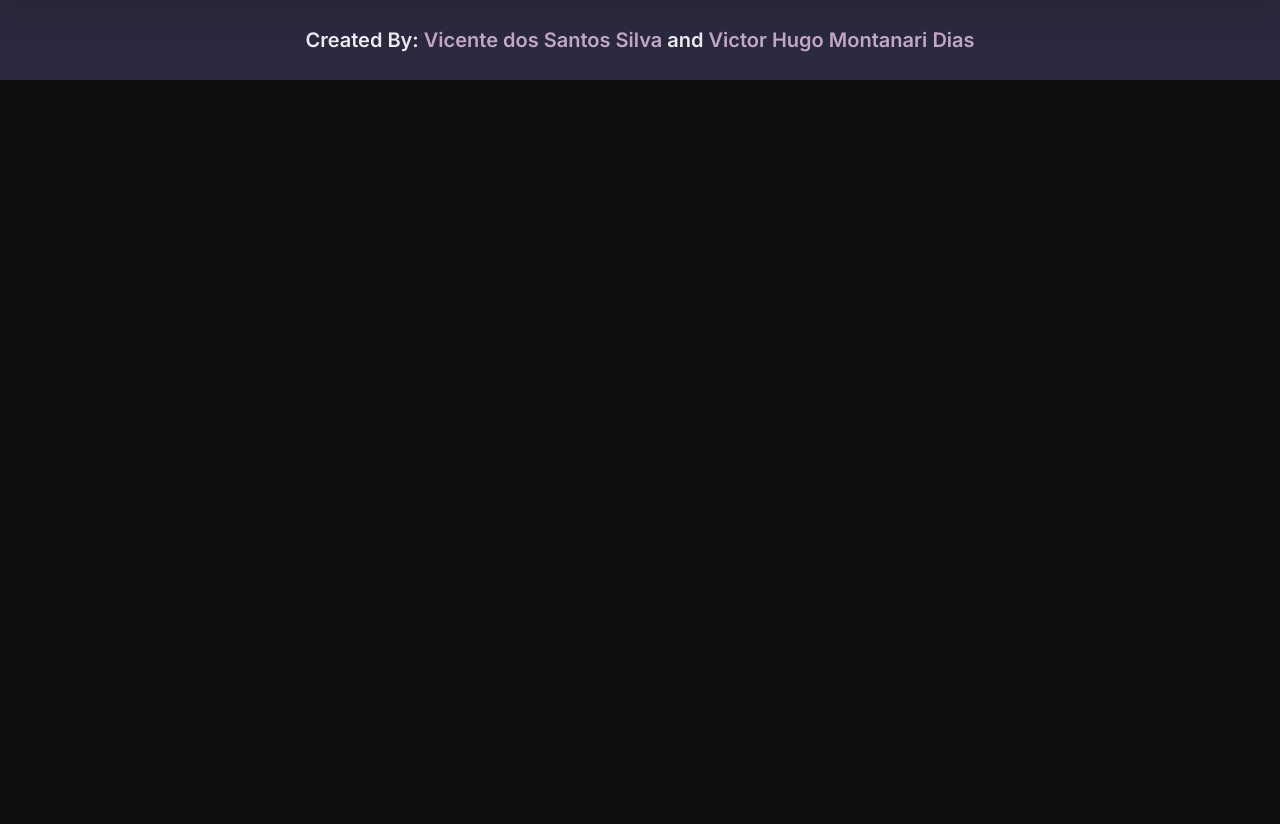
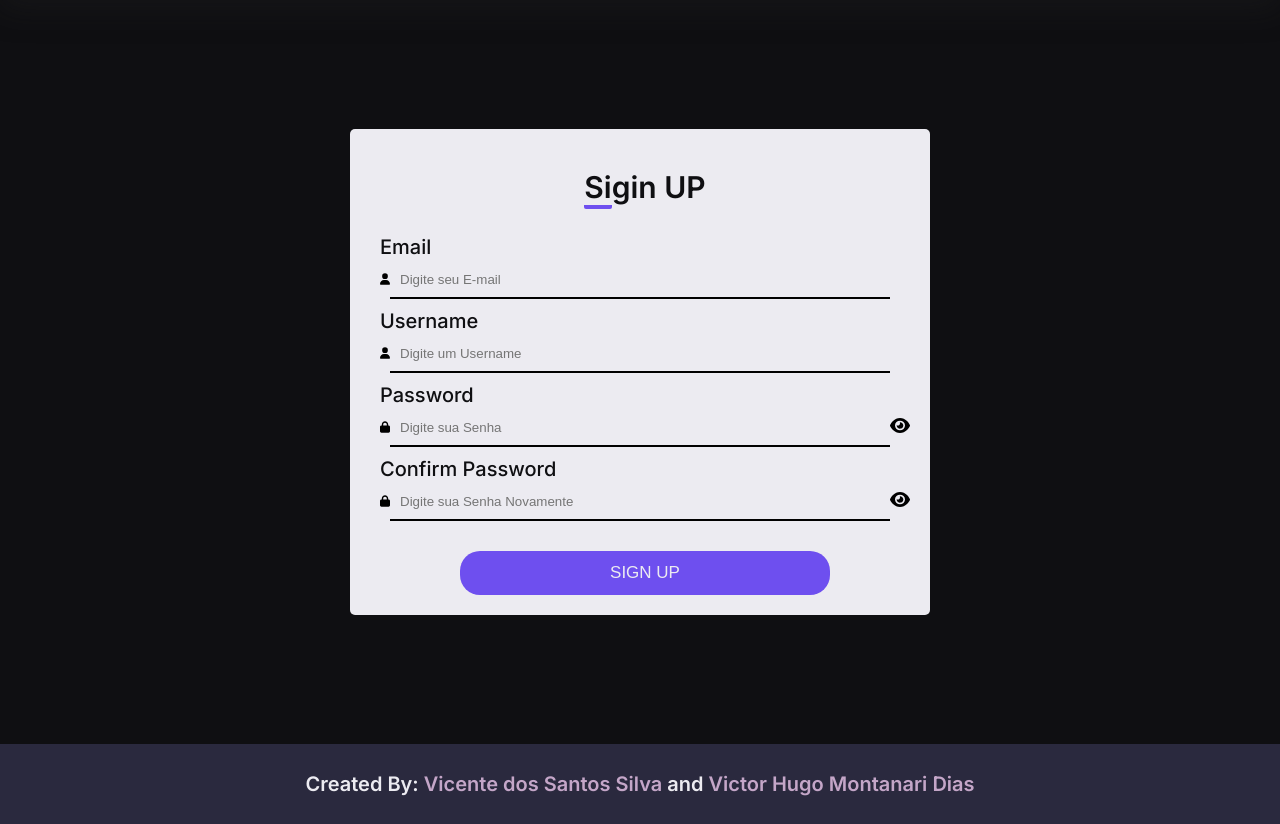
Before and after one commit to vct-h-dias/FinanceOP, a PHP site: page /pages/signup.html in a window 1280 px wide. Shown: the part 56-880 px from the top of the page. Before the commit the page ends 136 px from the top, so only its background shows below. Run offline with PHP 8.4, Linux system fonts and the light colour scheme.

Commit message:
new releases

```diff
--- a/pages/signup.html
+++ b/pages/signup.html
@@ -38,11 +38,51 @@
             </ul>
         </header>
 
+        <div class="container_forms">
+            <form>
+                <h1><span>Si</span>gin UP</h1>
+                <div class="form-group">
+                    <label for="email">Email</label>
+                    <div class="input-control">
+                        <img src="../assets/user-solid.svg" class="no_select_image" width="10" alt="user icon">
+                        <input type="text" class="form-control" name="email" id="email" placeholder="Digite seu E-mail" required>
+                    </div>
+                </div>
+                <div class="form-group">
+                    <label for="username">Username</label>
+                    <div class="input-control">
+                        <img src="../assets/user-solid.svg" class="no_select_image" width="10" alt="user icon">
+                        <input type="text" class="form-control" name="username" id="username" placeholder="Digite um Username" required>
+                    </div>
+                </div>
+                <div class="form-group">
+                    <label for="password">Password</label>
+                    <div class="input-control">
+                        <img src="../assets/lock-solid.svg" class="no_select_image" width="10" alt="password icon">
+                        <input type="password" class="form-control" name="password" id="password" placeholder="Digite sua Senha" required>
+                        <button type="button" id="show-password-btn"><img src="../assets/eye-solid.svg" width="20" alt="eye icon"></button>
+                    </div>
+                </div>
+                <div class="form-group">
+                    <label for="password_confirm">Confirm Password</label>
+                    <div class="input-control">
+                        <img src="../assets/lock-solid.svg" class="no_select_image" width="10" alt="password icon">
+                        <input type="password" class="form-control" name="password_confirm" id="password_confirm" placeholder="Digite sua Senha Novamente" required>
+                        <button type="button" id="show-password-btn2"><img src="../assets/eye-solid.svg" width="20" alt="eye icon"></button>
+                    </div>
+                </div>
+
+                <input type="submit" name="submit" id="submit" value="SIGN UP">
+            </form>
+        </div>
+
         <footer>
             <div class="div_createdby">
                 <h1>Created By: <a href="https://github.com/SantosVicente/">Vicente dos Santos Silva</a> and <a href="https://github.com/vct-h-dias/">Victor Hugo Montanari Dias</a></h1>
             </div>
         </footer>
     </div>
+
+    <script src="../scripts/scripts_signup.js"></script>
 </body>
 </html>
--- a/scripts/scripts_signup.js
+++ b/scripts/scripts_signup.js
@@ -0,0 +1,25 @@
+const passwordInput = document.getElementById("password");
+const showPasswordBtn = document.getElementById("show-password-btn");
+
+showPasswordBtn.addEventListener("click", function() {
+  if (passwordInput.type === "password") {
+    passwordInput.type = "text";
+    showPasswordBtn.innerHTML = '<img src="../assets/eye-slash-solid.svg" style="margin-left: -20px;" width="20px" alt="fa fa-eye-slash">';
+  } else {
+    passwordInput.type = "password";
+    showPasswordBtn.innerHTML = '<img src="../assets/eye-solid.svg" width="20px" alt="fa fa-eye">';
+  }
+});
+
+const passwordInput2 = document.getElementById("password_confirm");
+const showPasswordBtn2 = document.getElementById("show-password-btn2");
+
+showPasswordBtn2.addEventListener("click", function() {
+  if (passwordInput2.type === "password") {
+    passwordInput2.type = "text";
+    showPasswordBtn2.innerHTML = '<img src="../assets/eye-slash-solid.svg" style="margin-left: -20px;" width="20px" alt="fa fa-eye-slash">';
+  } else {
+    passwordInput2.type = "password";
+    showPasswordBtn2.innerHTML = '<img src="../assets/eye-solid.svg" width="20px" alt="fa fa-eye">';
+  }
+});
--- a/styles/styles_signup.css
+++ b/styles/styles_signup.css
@@ -20,3 +20,113 @@ html {
     --Red1: #e85b54;
     --Yellow1: #e5c51d;
   }
+
+
+.container_forms {
+  min-height: 93vh;
+  display: flex;
+  flex-direction: column;
+  justify-content: center;
+  align-items: center;
+}
+
+form {
+  display: flex;
+  flex-direction: column;
+  justify-content: center;
+  align-items: center;
+  background-color: var(--White);
+  padding: 2rem 2rem 2rem 3rem;
+  border-radius: 5px;
+}
+
+form h1 {
+  font-size: 3rem;
+  margin-top: 2rem;
+  margin-bottom: 2rem;
+  color: var(--Black1);
+  font-weight: bold;
+}
+
+form span {
+  color: var(--Black1);
+  border-bottom: 4px solid var(--Purple2);
+  border-radius: 2px;
+}
+
+form a {
+  color: var(--Purple4);
+  text-align: right;
+  font-size: 1.4rem;
+  margin-right: 2rem;
+  margin-top: 1rem;
+  font-weight: 500;
+}
+
+form a:hover {
+  transition: all 0.15s;
+  color: var(--Purple2);
+}
+
+.container_forms .form-group {
+  display: flex;
+  flex-direction: column;
+  margin-top: 1rem;
+}
+
+.container_forms .form-group label {
+  font-size: 2rem;
+  font-weight: 500;
+  color: var(--Black1);
+}
+
+.container_forms .form-group .form-control {
+  margin-top: 0.3rem;
+}
+
+.input-control {
+  display: flex;
+}
+
+#show-password-btn, #show-password-btn2 {
+  background-color: transparent;
+  outline: none;
+  border: none;
+}
+
+.container_forms .form-group input[type="text"] {
+  margin-right: 2rem;
+}
+
+.container_forms .form-group input[type="text"],
+.container_forms .form-group input[type="password"] {
+  color: var(--Black1);
+  background-color: var(--White);
+  outline: none;
+  border: none;
+  border-bottom: 2px solid black;
+  padding: 1rem;
+  width: 50rem;
+}
+
+.container_forms .form-group input[type="text"]:focus,
+.container_forms .form-group input[type="password"]:focus {
+  transition: all 0.4s;
+  border-bottom: 2px solid var(--Blue2);
+}
+
+.container_forms input[type="submit"] {
+  padding: 1.2rem 15rem;
+  font-size: 1.7rem;
+  background-color: var(--Purple2);
+  border: none;
+  border-radius: 20px;
+  color: var(--White);
+  margin-top: 3rem;
+}
+
+.container_forms input[type="submit"]:hover {
+  transition: all 0.3s;
+  background-color: var(--Purple1);
+  color: var(--White);
+}
```
